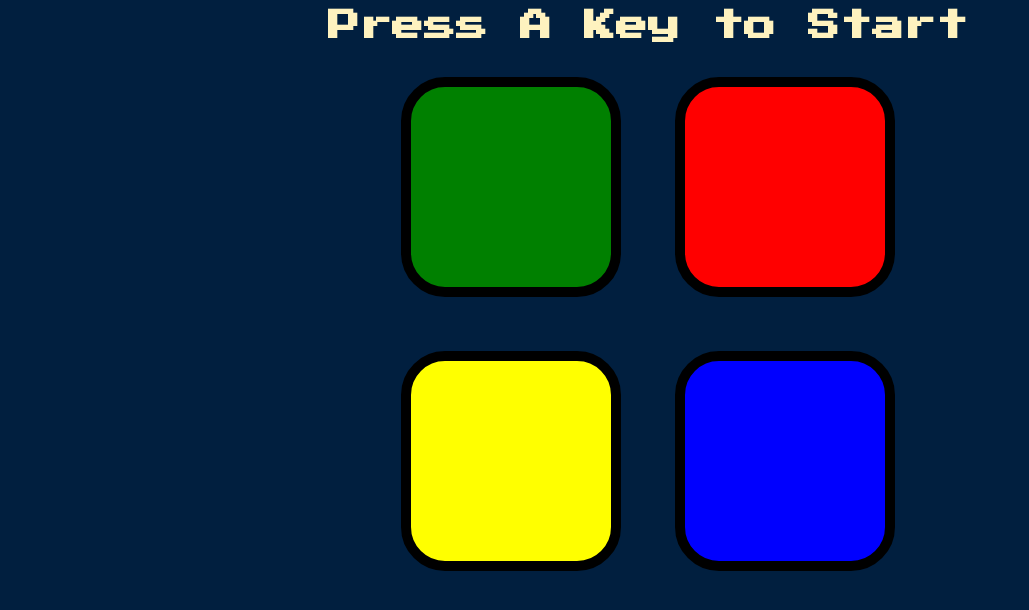
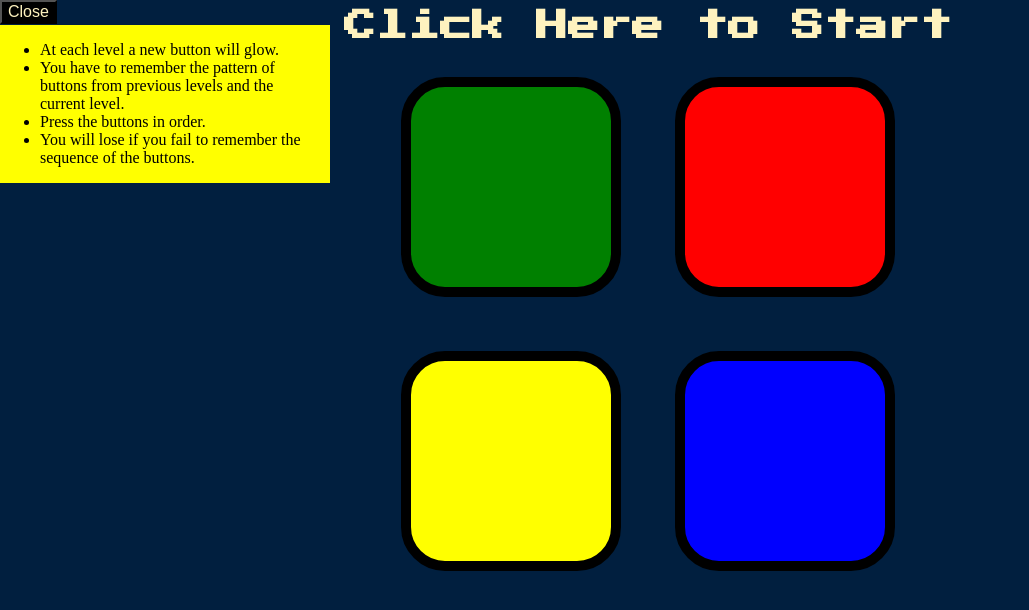
Before and after one commit to menurm/simon, a plain HTML site: page index.html in a window 1280 px wide. Shown: the whole page, without its empty margins (0-1029 px from the left). Drawn offline with nearby package versions, Linux system fonts and the light colour scheme.

Commit message:
Update index.html

```diff
--- a/index.html
+++ b/index.html
@@ -9,10 +9,18 @@
 </head>
 
 <body>
-  <h1 id="level-title">Press A Key to Start</h1>
+  <h1 id="level-title">Click Here to Start</h1>
+  <button type="button" id = "instruction-tog">Instructions</button>
+  <div id = "instruction">
+    <ul>
+      <li>At each level a new button will glow.</li>
+      <li>You have to remember the pattern of buttons from previous levels and the current level.</li>
+      <li>Press the buttons in order.</li>
+      <li>You will lose if you fail to remember the sequence of the buttons.</li>
+    </ul>
+  </div>
   <div class="container">
     <div class="row">
-
       <div type="button" id="green" class="btn green">
 
       </div>
```
